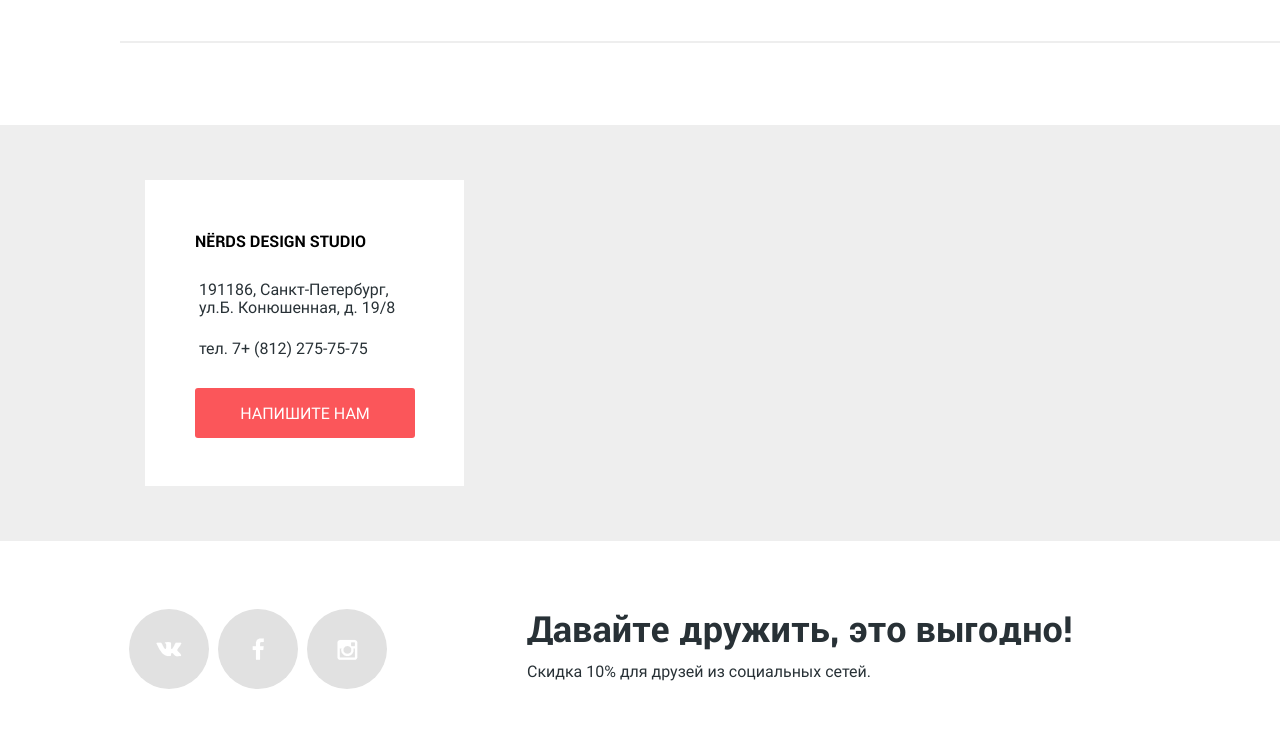
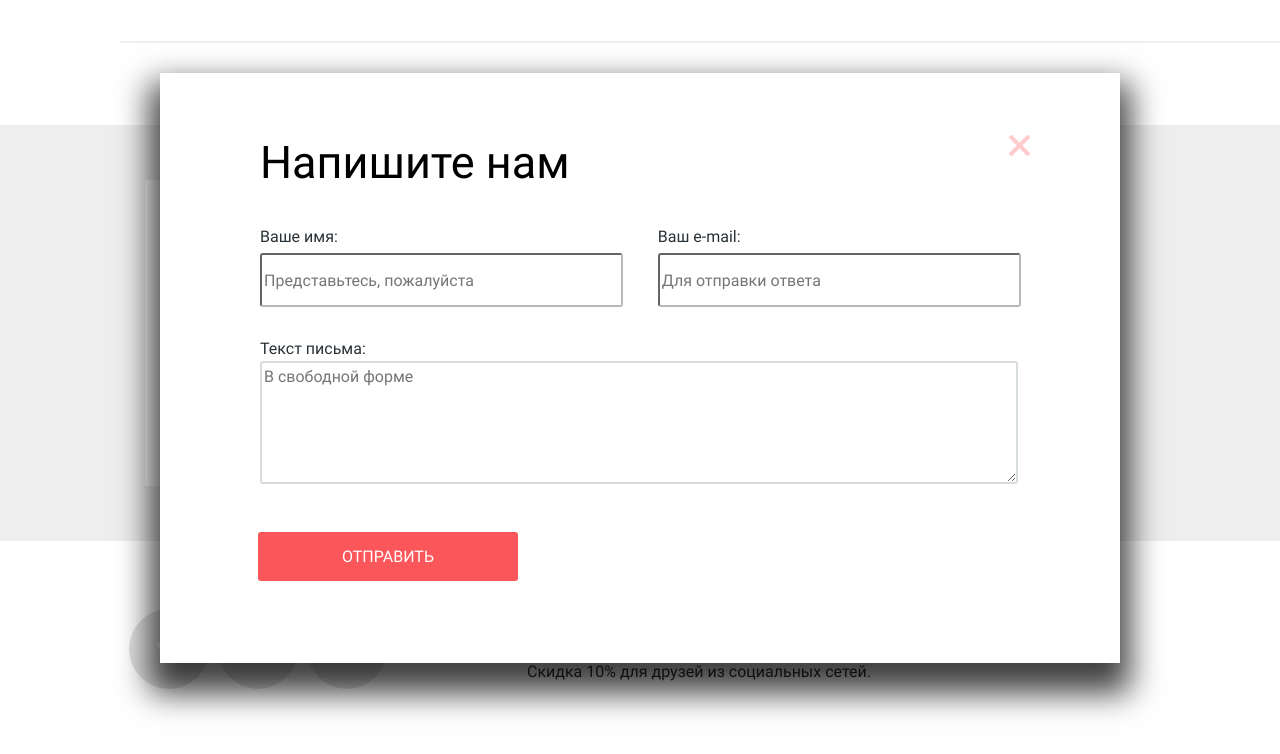
Before and after one commit to Clofi-cloo/229006-nerds, a plain HTML site: page index.html in a window 1280 px wide. Both pictures are taken after a click on the button "НАПИШИТЕ НАМ". Shown: the part 1719-2473 px from the top of the page. Drawn offline with Linux system fonts and the light colour scheme.

Commit message:
повторная проверка

```diff
--- a/css/style.css
+++ b/css/style.css
@@ -890,3 +890,87 @@ sup {
   background-color: #eeeeee;
   border-radius: 4px;
 }
+
+/*forma*/
+
+.form-positioner {
+  position: fixed;
+  z-index: 1400;
+  display: none;
+  width: 960px;
+  background-color: #ffffff;
+  box-shadow: 0 20px 30px 10px rgba(0, 0, 0, 0.75);
+}
+
+.form-positioner.active {
+  display: block;
+  position: fixed;
+  min-height: 590px;
+  top: 50%;
+  left: 50%;
+  transform: translate(-50%, -50%);
+}
+
+.header-form {
+  width: 770px;
+  padding-left: 100px;
+  display: flex;
+  justify-content: space-between;
+}
+
+.header-form .text-form {
+  margin-top: 72px;
+  font-size: 45px;
+  font-weight: 500;
+  color: #000000;
+}
+
+.header-form a {
+  display: flex;
+  align-items: center;
+}
+
+.modal-mail {
+  display: block;
+  padding-left: 100px;
+}
+
+.entry-field {
+  display: flex;
+  justify-content: space-between;
+  margin-top: 7px;
+  width: 800px;
+}
+
+.entry-field input {
+  width: 355px;
+  height: 48px;
+  margin-top: 4px;
+  border-color: #b4b9bb;
+  font-weight: 500;
+  color: #000000;
+}
+
+ .window-form {
+   padding-top: 30px;
+ }
+ .window-form textarea {
+   display: block;
+   width: 750px;
+   height: 115px;
+   font: inherit;
+   font-weight: 400;
+   color: #444444;
+   border: 2px solid #d7dcde;
+   border-radius: 3px;
+}
+
+.form-positioner button {
+  width: 260px;
+  margin-top: 48px;
+  margin-left: 98px;
+  padding: 15px 40px;
+  text-transform: uppercase;
+  cursor: pointer;
+  background-color: #fb565a;
+}
--- a/index.html
+++ b/index.html
@@ -143,7 +143,7 @@
         </section>
 
         <section class="logo-positioner">
-          <a href="#"><img src="img/logo-1.png" alt="логотип академии" width="199" height="68"></a>
+          <a href="https://htmlacademy.ru/intensive/htmlcss"><img src="img/logo-1.png" alt="логотип академии" width="199" height="68"></a>
           <a href="#"><img src="img/logo-2.png" alt="логотип барбер шоп" width="209" height="87"></a>
           <a href="#"><img src="img/logo-3.png" alt="логотип пинк" width="185" height="52"></a>
           <a href="#"><img src="img/logo-4.png" alt="логотип мишка" width="173" height="84"></a>
@@ -177,5 +177,38 @@
             <p>Скидка 10% для друзей из социальных сетей.</p>
           </div>
         </footer>
+
+
+        <div class="form-positioner">
+          <div class="header-form">
+            <h2 class="text-form">Напишите нам</h2>
+            <a class="close-btn" href="">
+              <img src="img/close-cross.png" alt="закрыть форму" width="21" height="21">
+            </a>
+          </div>
+          <form class="modal-mail" action="https://echo.htmlacademy.ru" method="post">
+            <div class="entry-field">
+              <label>
+                Ваше имя:
+                <input type="text" name="fullname" placeholder="Представьтесь, пожалуйста" value="">
+              </label>
+              <label>
+                Ваш e-mail:
+                <input type="email" name="e-mail" placeholder="Для отправки ответа" value="">
+              </label>
+            </div>
+            <div class="window-form">
+            <label>
+              Текст письма:
+              <textarea name="mail" cols="30" rows="10" placeholder="В свободной форме"></textarea>
+            </label>
+            </div>
+          </form>
+          <button class="btn" type="submit">Отправить</button>
+      </div>
+
+  <script src="js/script.js">
+
+  </script>
   </body>
 </html>
--- /dev/null
+++ b/js/script.js
@@ -0,0 +1,19 @@
+	var link = document.querySelector('.adres-form button');
+	var popup = document.querySelector('.form-positioner');
+	var close = popup.querySelector('.close-btn');
+
+	link.addEventListener('click', function(event) {
+		event.preventDefault();
+		popup.classList.add('active');
+	});
+
+	close.addEventListener('click', function(event) {
+		event.preventDefault();
+		popup.classList.remove('active');
+	});
+
+	window.addEventListener('keydown', function(event) {
+		if (event.keyCode === 27 && popup.classList.contains('active')) {
+			popup.classList.remove('active');
+		}
+	});
```
Also changed, not shown: img/close-cross.png (added).
